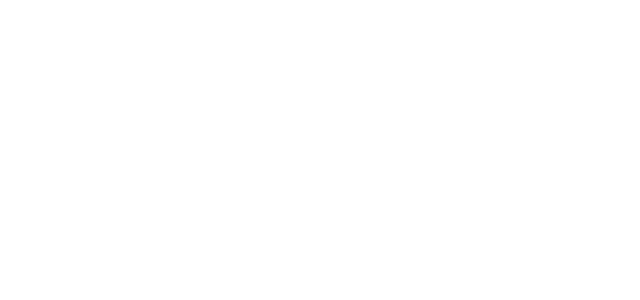
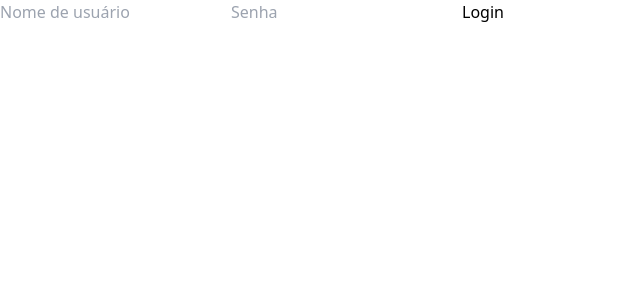
Before and after one commit to carloskbonet/Codigos-PW_1, a Next.js app in the folder Framework/exemplo/: page /user/login in a window 1280 px wide. Shown: the top 300 px of the page, without its empty margins (0-640 px from the left). Built offline with nearby package versions, Linux system fonts and the light colour scheme.

Commit message:
commit 1 / 24.07.2024

```diff
--- a/Framework/exemplo/pages/user/login.tsx
+++ b/Framework/exemplo/pages/user/login.tsx
@@ -1,10 +1,22 @@
-
+import styles from '@/styles/login.module.css';
+import Head from 'next/head';
 
 export default function loginPage() {
 
     return (
-        <main>
+        <main className='flex min-h-screen flex-col'>
+            <Head>
+                <title>Login</title>
+            </Head>
 
+            <form className={styles.container}>
+
+                <input type="text" placeholder='Nome de usuário' />
+                <input type="password" placeholder='Senha' />
+
+                <input type="submit" value="Login" />
+
+            </form>
 
         </main>
     );
```
Also changed, not shown: Framework/exemplo/styles/login.module.css (added).
